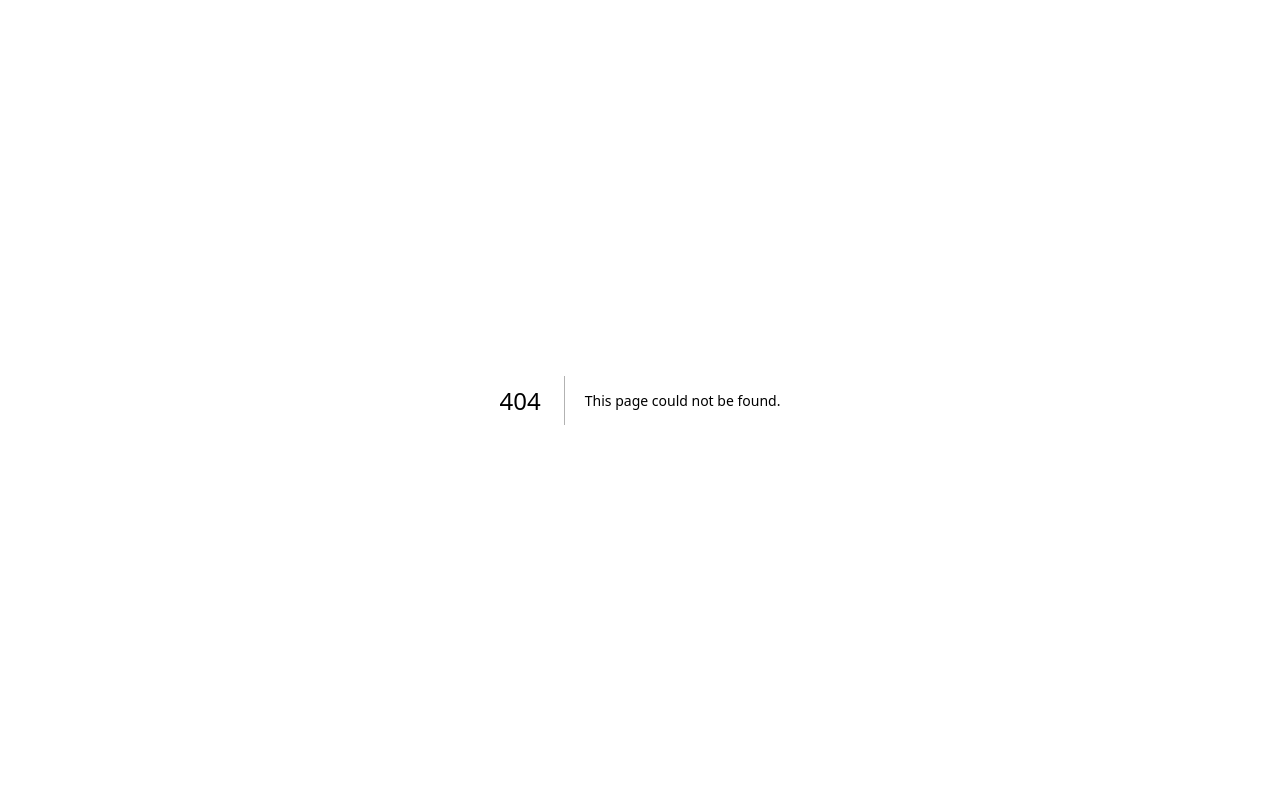
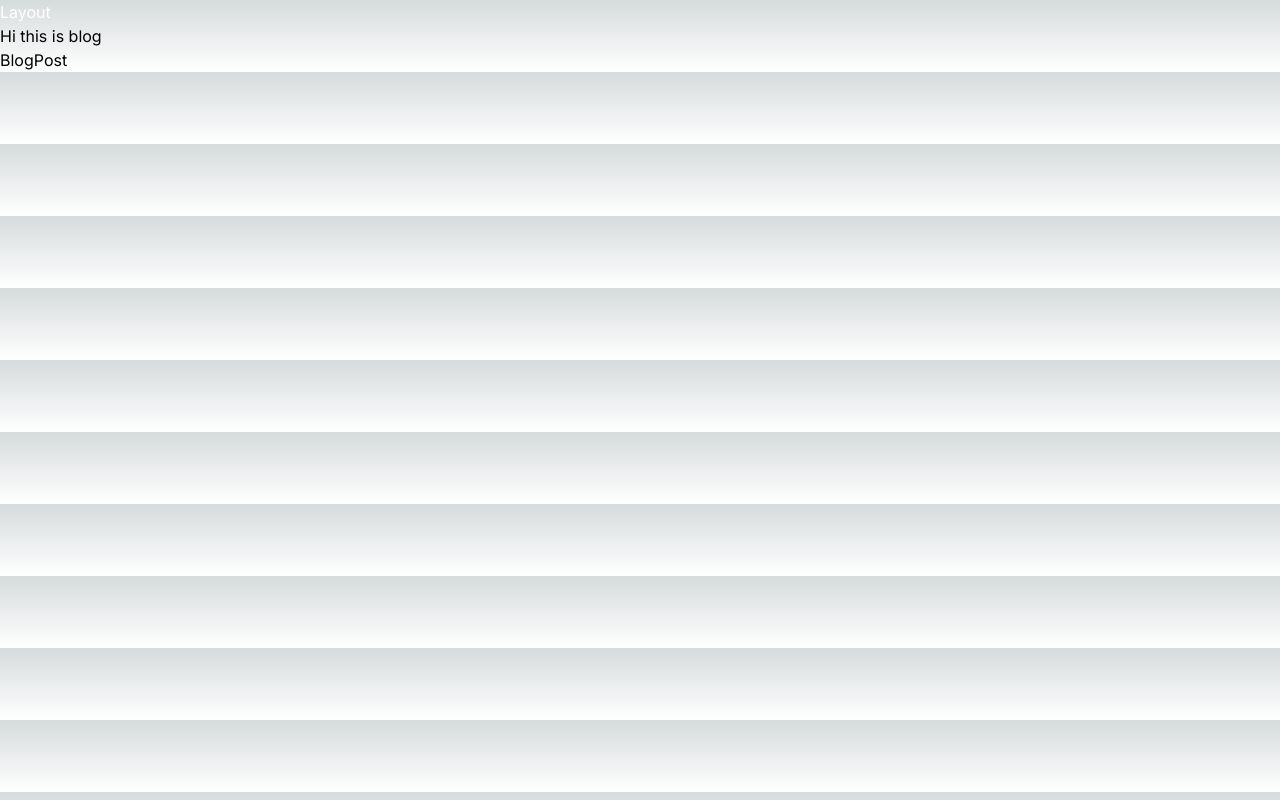
Before and after one commit to NMY0d4/Sarah_portefolio, a Next.js app: page /blog/1 in a window 1280 px wide. Before the commit this address had no page. Built offline with nearby package versions, Linux system fonts and the light colour scheme.

Commit message:
improve base structure

```diff
--- /dev/null
+++ b/src/app/blog/[id]/page.jsx
@@ -0,0 +1,7 @@
+import React from 'react';
+
+function BlogPost() {
+  return <div>BlogPost</div>;
+}
+
+export default BlogPost;
--- /dev/null
+++ b/src/app/blog/layout.jsx
@@ -0,0 +1,12 @@
+import React from 'react';
+
+const BlogLayout = ({ children }) => {
+  return (
+    <div>
+      <h1>Hi this is blog</h1>
+      <section>{children}</section>
+    </div>
+  );
+};
+
+export default BlogLayout;
--- /dev/null
+++ b/src/app/dashboard/(auth)/login/page.jsx
@@ -0,0 +1,7 @@
+import React from 'react';
+
+const Login = () => {
+  return <div>Login</div>;
+};
+
+export default Login;
--- /dev/null
+++ b/src/app/dashboard/(auth)/register/page.jsx
@@ -0,0 +1,7 @@
+import React from 'react';
+
+const Register = () => {
+  return <div>Register</div>;
+};
+
+export default Register;
--- a/src/app/layout.js
+++ b/src/app/layout.js
@@ -1,17 +1,20 @@
-import './globals.css'
-import { Inter } from 'next/font/google'
+import './globals.css';
+import { Inter } from 'next/font/google';
 
-const inter = Inter({ subsets: ['latin'] })
+const inter = Inter({ subsets: ['latin'] });
 
 export const metadata = {
   title: 'Create Next App',
   description: 'Generated by create next app',
-}
+};
 
 export default function RootLayout({ children }) {
   return (
-    <html lang="en">
-      <body className={inter.className}>{children}</body>
+    <html lang='en'>
+      <body className={inter.className}>
+        <h1 className='text-white'>Layout</h1>
+        <main>{children}</main>
+      </body>
     </html>
-  )
+  );
 }
--- /dev/null
+++ b/src/app/portefolio/[category]/page.jsx
@@ -0,0 +1,7 @@
+import React from 'react';
+
+function Category() {
+  return <div>Category</div>;
+}
+
+export default Category;
```
